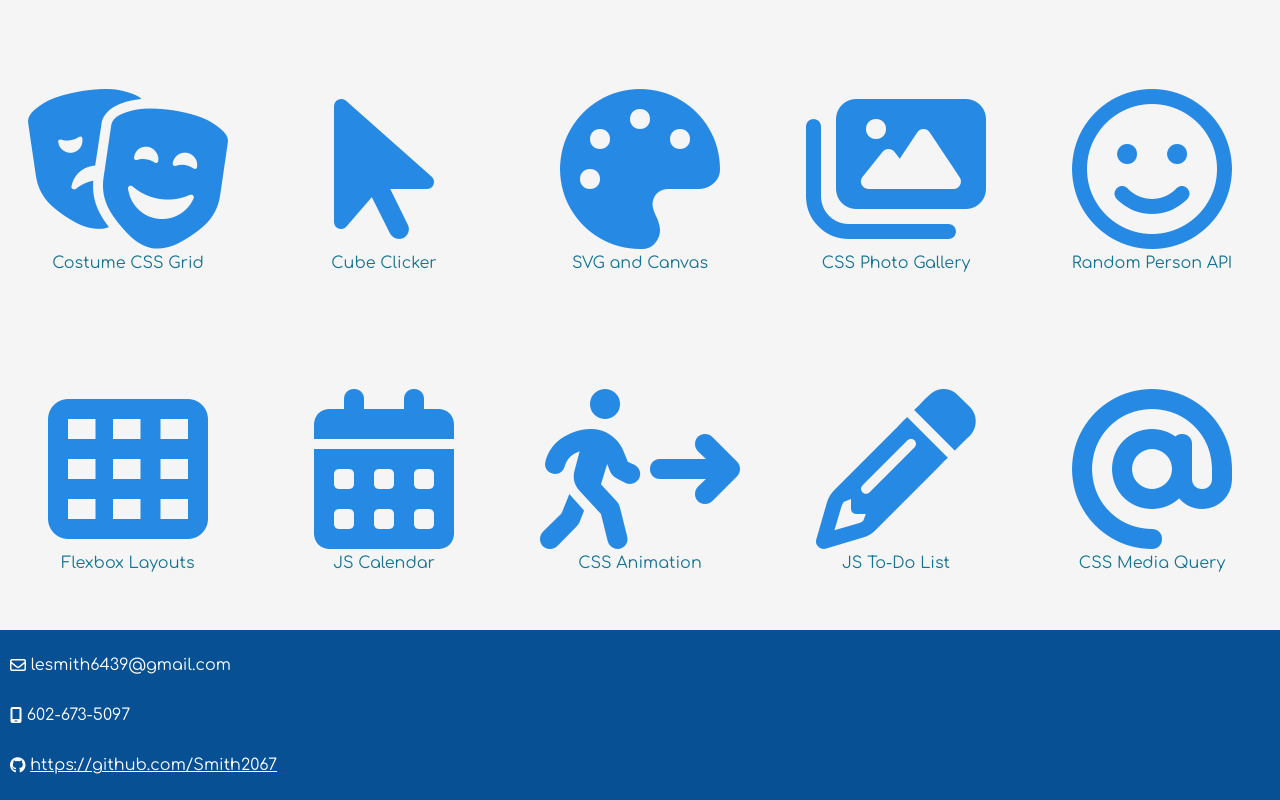
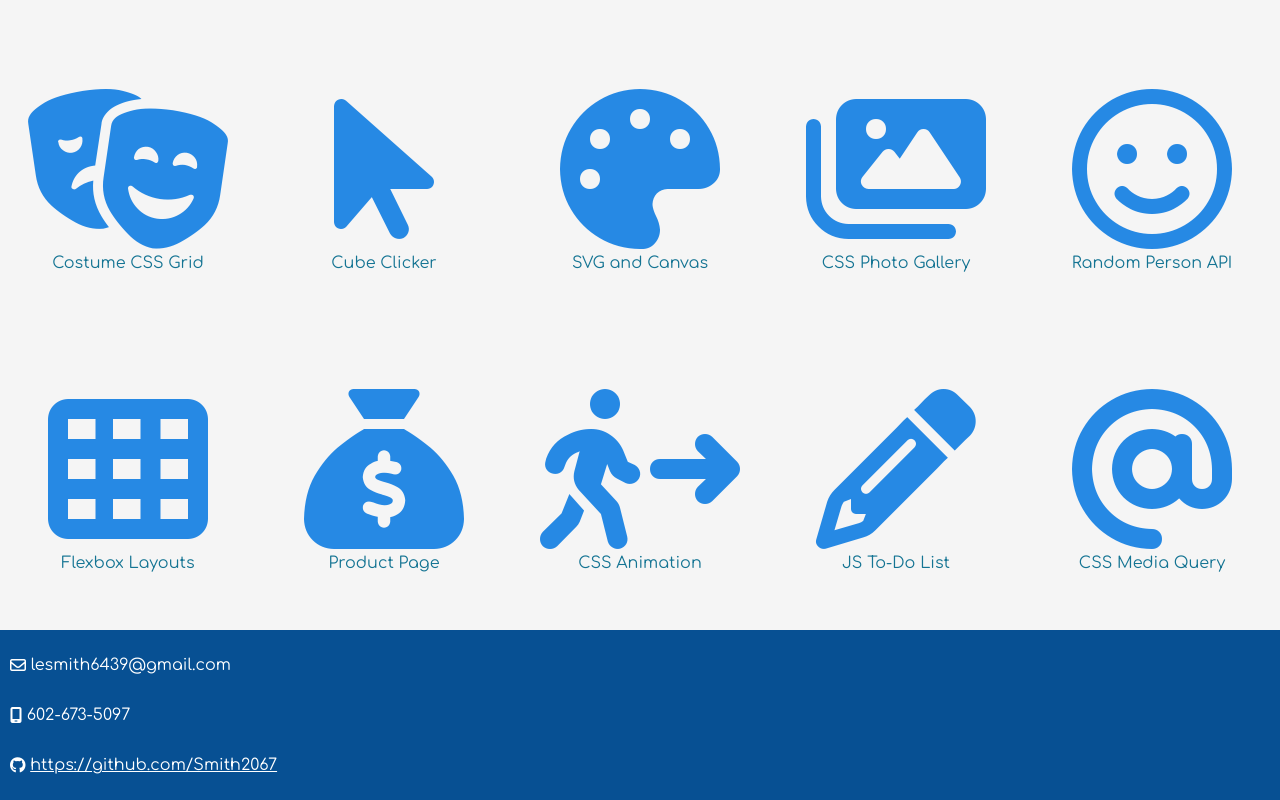
Before and after one commit to Smith2067/New-Portfolio, a plain HTML site: page index.html in a window 1280 px wide. Shown: the part 1304-2104 px from the top of the page. Drawn offline with Linux system fonts and the light colour scheme.

Commit message:
Update index.html

```diff
--- a/index.html
+++ b/index.html
@@ -42,7 +42,7 @@
             <a class="projectItem" href="https://smith2067.github.io/Form/"><i class="fa-solid fa-list-check fa-10x"></i><p>Form Sample</p></a>
             <a class="projectItem" href="https://smith2067.github.io/Number-Guess-Game/"><i class="fa-solid fa-circle-question fa-10x"></i><p>Guess Game</p></a>
             <a class="projectItem" href="https://smith2067.github.io/Cube-Clicker/"><i class="fa-solid fa-arrow-pointer fa-10x"></i><p>Cube Clicker</p></a>
-            <a class="projectItem" href="https://smith2067.github.io/still-working-on-it/"><i class="fa-solid fa-calendar-days fa-10x"></i><p>JS Calendar</p></a>
+            <a class="projectItem" href="https://smith2067.github.io/product-landing-page/"><i class="fa-solid fa-sack-dollar fa-10x"></i><p>Product Page</p></a>
         </div>
         <div class="projectRow">
             <a class="projectItem" href="https://smith2067.github.io/CSS-Quiz/"><i class="fa-solid fa-file-circle-question fa-10x"></i><p>Quiz App</p></a>
```
